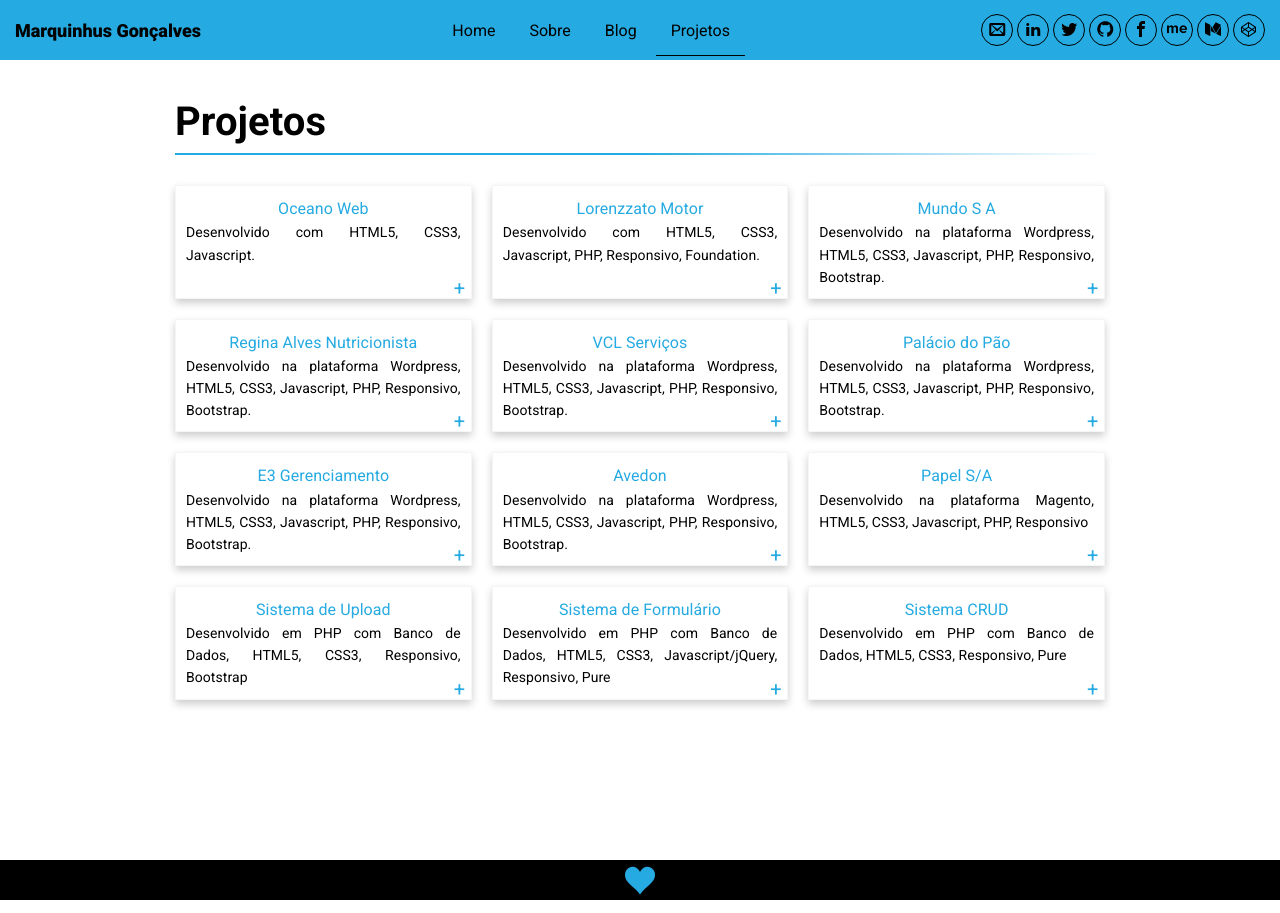
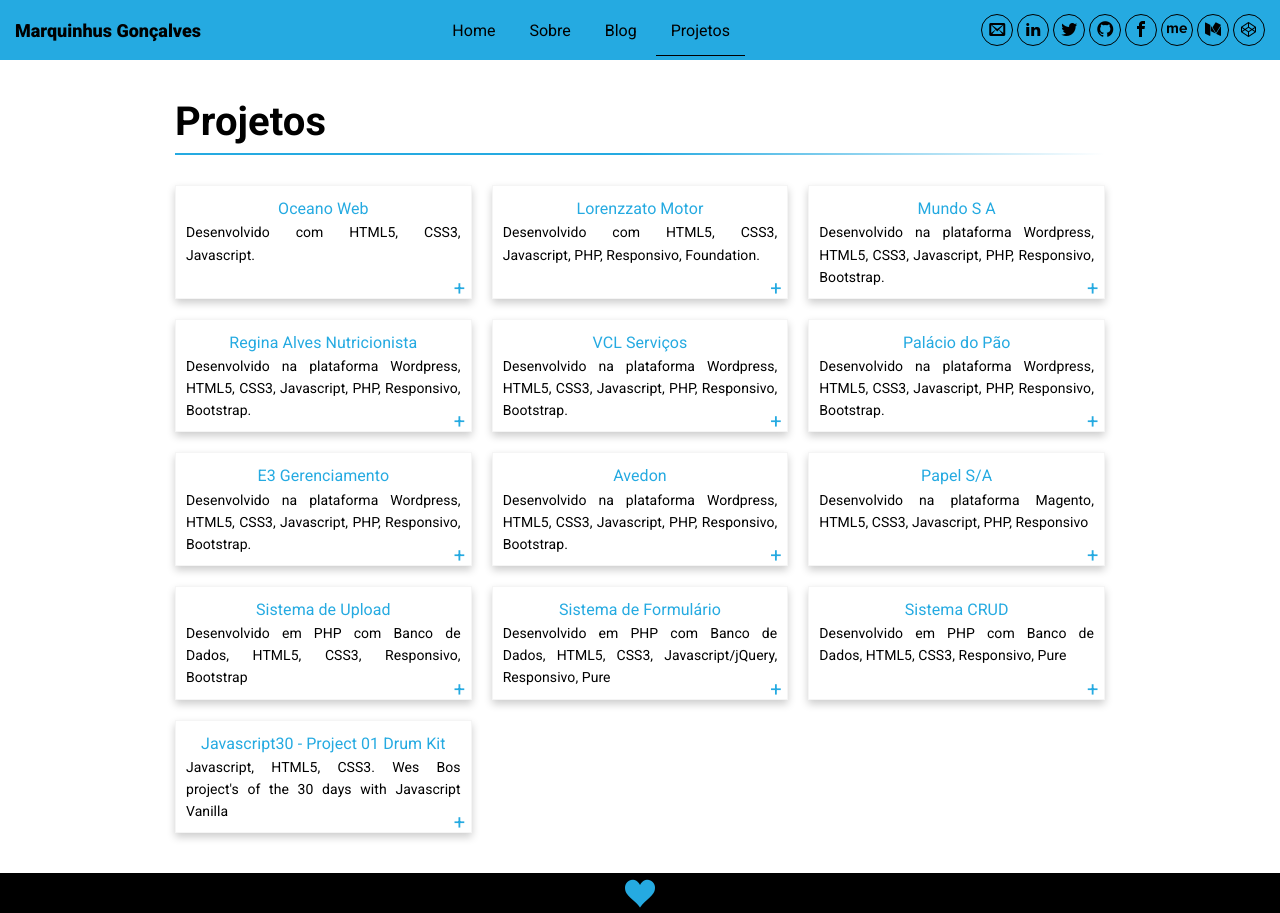
Before and after one commit to marquinhusgoncalves/marquinhusgoncalves.com, a Jekyll site: the page built from projects.md, in a window 1280 px wide. Built offline with Jekyll 4.4.1, drawn with Linux system fonts in a browser that asks for light colours; some web fonts are replaced; comment, search, counter and statistics services are not loaded.

Commit message:
Add new project

```diff
--- a/projects.md
+++ b/projects.md
@@ -74,4 +74,10 @@ title: Projetos
     <p class="card-description">Desenvolvido em PHP com Banco de Dados, HTML5, CSS3, Responsivo, Pure</p>
     <div class="card-plus"></div>
   </a>
+
+  <a href="http://js30-drumkit.oceanoweb.com.br/" class="card" target="_blank">
+    <p class="card-title">Javascript30 - Project 01 Drum Kit</p>
+    <p class="card-description">Javascript, HTML5, CSS3. Wes Bos project's of the 30 days with Javascript Vanilla</p>
+    <div class="card-plus"></div>
+  </a>
 </section>
```
